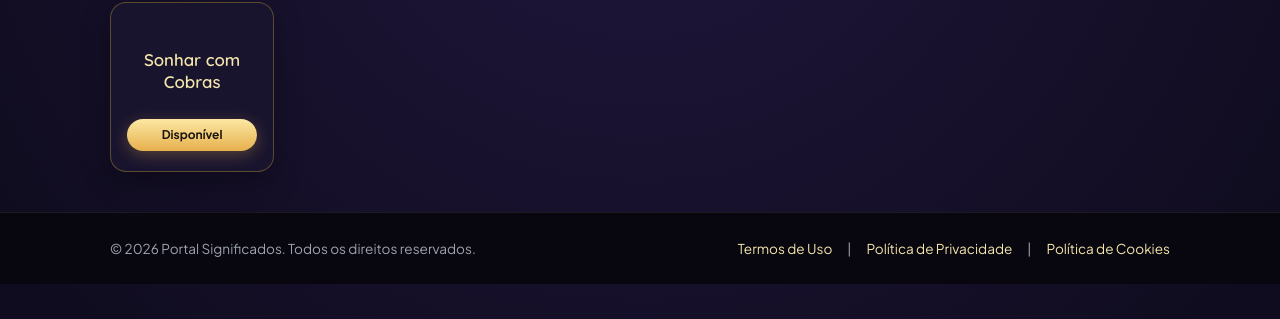
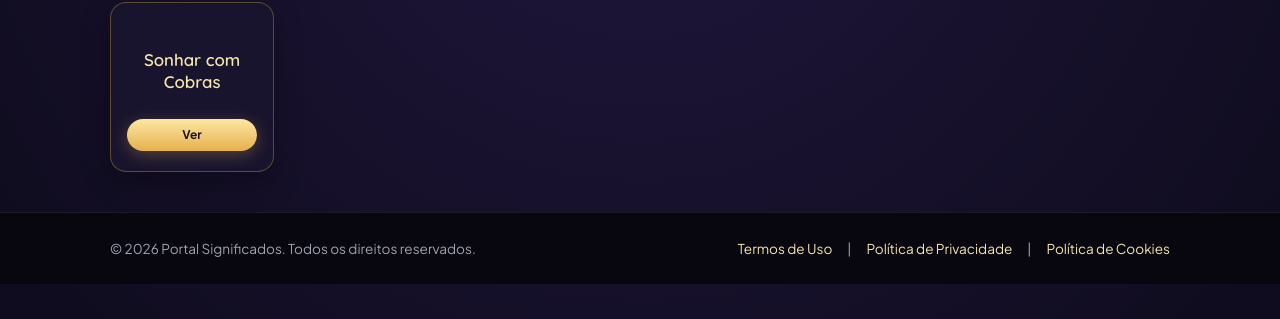
Before and after one commit to dreams-num/portal-significados, a Jekyll site: the page built from sonhos/index.html, in a window 1280 px wide. Shown: the part 207-526 px from the top of the page. Built offline with Jekyll 4.4.1, drawn with Linux system fonts in a browser that asks for light colours.

Commit message:
Change badge text from 'Disponível' to 'Ver'

```diff
--- a/sonhos/index.html
+++ b/sonhos/index.html
@@ -18,7 +18,7 @@ description: "Entenda a interpretação dos seus sonhos e mensagens do subconsci
             {% if post.category == 'sonhos' %}
                 <a href="{{ post.url | relative_url }}" class="hour-card active-hour">
                     <span class="card-title">{{ post.card_title | default: post.title }}</span>
-                    <span class="badge-active">Disponível</span>
+                    <span class="badge-active">Ver</span>
                 </a>
             {% endif %}
         {% endfor %}
```
